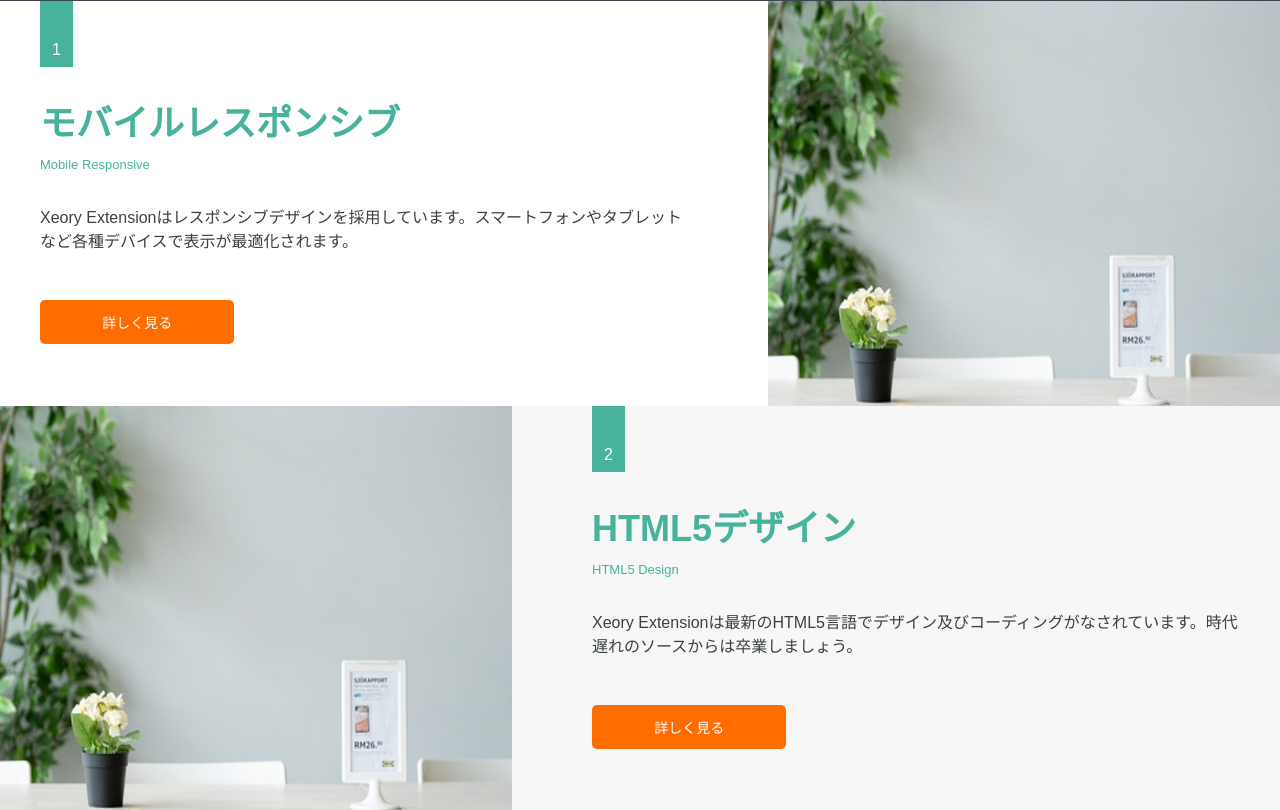
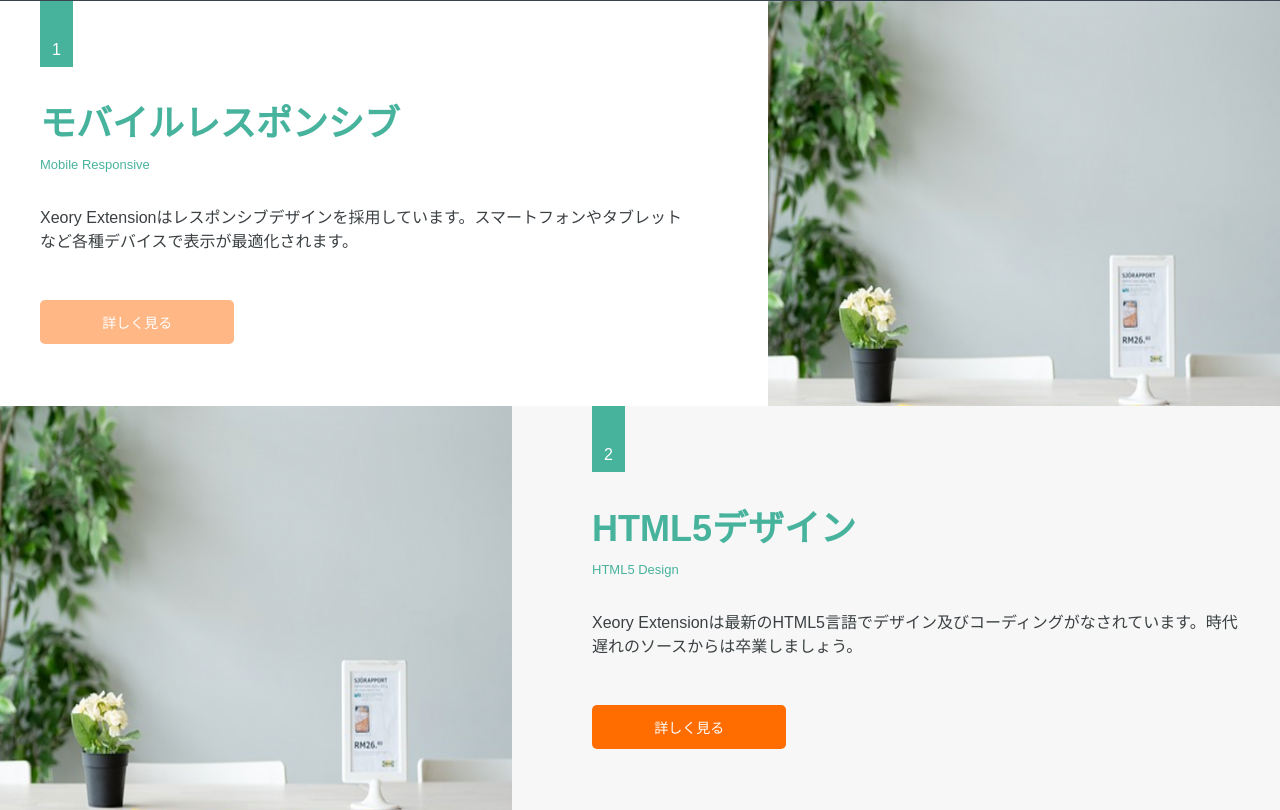
Before and after one commit to maekawatatsuya1217/front-end-app, a Rails app: page /tops/fifth_content in a window 1280 px wide, with the pointer over the restyled element. Shown: the part 1938-2748 px from the top of the page. Run offline with Rails 7, Linux system fonts and the light colour scheme; style sheets or scripts are compiled from the project's sources.

Commit message:
ボタンの修正

```diff
--- a/app/assets/stylesheets/fifth_content.scss
+++ b/app/assets/stylesheets/fifth_content.scss
@@ -218,3 +218,8 @@
     margin-top: 48px;
     text-align: center;
 }
+
+.xeory_feature_btn:hover{
+    background: #ffb885;
+    color: #fff;
+}
```
